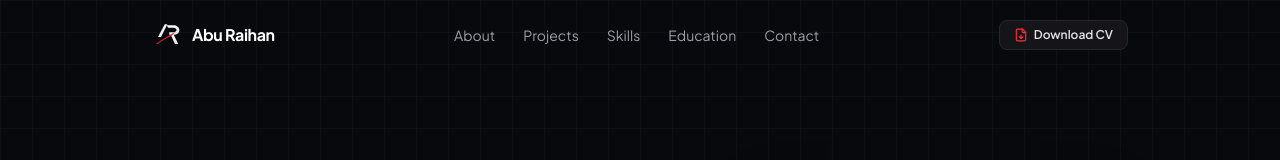
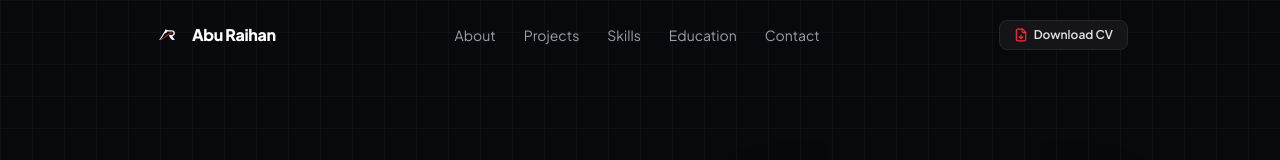
Before and after one commit to raihanns143/raihan-portfolio, a React (Vite) app: page / in a window 1280 px wide. Shown: the top 160 px of the page. Built offline with nearby package versions, Linux system fonts and the light colour scheme.

Commit message:
style(assets): redesign branding elements
Update favicon and logo assets with high-resolution metallic gradients and refined crimson accents to align with the new brand identity. Refactor the Logo component to support these updated SVG definitions.

```diff
--- a/src/components/Logo.tsx
+++ b/src/components/Logo.tsx
@@ -15,17 +15,15 @@ export const Logo: React.FC<LogoProps> = ({
   className = '',
   showSubtitle = true,
 }) => {
-  // Theme-aware fill colors
-  const bodyColor = theme === 'light' ? '#090A0F' : '#FFFFFF';
   const textColor = theme === 'light' ? '#090A0F' : '#FFFFFF';
   const subtitleColor = theme === 'light' ? '#4B5563' : '#9CA3AF';
 
-  // The distinctive AR Monogram Vector Glyph
+  // The distinctive AR Monogram Vector Glyph matching uploaded brand identity
   const renderGlyph = (glyphSize: number) => (
     <svg
       width={glyphSize}
       height={glyphSize}
-      viewBox="0 0 160 160"
+      viewBox="0 0 512 512"
       fill="none"
       xmlns="http://www.w3.org/2000/svg"
       className="shrink-0 transition-transform group-hover:scale-105 duration-200"
@@ -38,58 +36,75 @@ export const Logo: React.FC<LogoProps> = ({
           <stop offset="100%" stopColor="#EF4444" />
         </linearGradient>
 
-        <linearGradient id={`white-metal-${theme}`} x1="0%" y1="0%" x2="100%" y2="100%">
-          <stop offset="0%" stopColor={bodyColor} />
-          <stop offset="100%" stopColor={theme === 'light' ? '#18181B' : '#E4E4E7'} />
+        <linearGradient id={`metal-silver-a-${theme}`} x1="15%" y1="0%" x2="85%" y2="100%">
+          <stop offset="0%" stopColor={theme === 'light' ? '#18181B' : '#FFFFFF'} />
+          <stop offset="40%" stopColor={theme === 'light' ? '#27272A' : '#F1F5F9'} />
+          <stop offset="75%" stopColor={theme === 'light' ? '#3F3F46' : '#E2E8F0'} />
+          <stop offset="100%" stopColor={theme === 'light' ? '#52525B' : '#94A3B8'} />
+        </linearGradient>
+
+        <linearGradient id={`metal-silver-r-${theme}`} x1="0%" y1="0%" x2="100%" y2="100%">
+          <stop offset="0%" stopColor={theme === 'light' ? '#18181B' : '#FFFFFF'} />
+          <stop offset="40%" stopColor={theme === 'light' ? '#27272A' : '#F8FAFC'} />
+          <stop offset="75%" stopColor={theme === 'light' ? '#3F3F46' : '#E2E8F0'} />
+          <stop offset="100%" stopColor={theme === 'light' ? '#52525B' : '#94A3B8'} />
         </linearGradient>
       </defs>
 
-      {/* 1. Left Diagonal Stem of 'A' */}
+      <g transform="translate(10, 8)">
+        {/* 1. Upper Left Stalk & Apex of 'A' */}
         <path
-        d="M 68 22 L 82 22 L 48 90 L 32 90 Z"
-        fill={`url(#white-metal-${theme})`}
+          d="M 224 156 L 246 166 L 204 228 L 165 285 L 132 334 L 112 334 L 182 222 Z"
+          fill={`url(#metal-silver-a-${theme})`}
         />
 
-      {/* 2. Upper Bowl of 'R' */}
+        {/* 2. 'A' Top Segment */}
         <path
-        d="M 78 28
-           L 114 28
-           C 132 28, 146 39, 146 54
-           C 146 68, 134 78, 116 78
-           L 92 78
-           L 92 65
-           L 114 65
-           C 124 65, 131 59, 131 53
-           C 131 47, 124 41, 114 41
-           L 86 41
-           Z"
-        fill={`url(#white-metal-${theme})`}
+          d="M 224 156 L 262 168 L 242 202 L 204 228 Z"
+          fill={`url(#metal-silver-a-${theme})`}
         />
 
-      {/* 3. Diagonal Landing Leg of 'R' */}
+        {/* 3. Upper Curved Bowl of 'R' */}
         <path
-        d="M 98 74 L 114 74 L 140 128 L 122 128 Z"
-        fill={`url(#white-metal-${theme})`}
+          d="M 244 168
+             L 326 168
+             C 358 168, 382 188, 382 220
+             C 382 248, 360 268, 332 272
+             L 292 272
+             L 278 248
+             L 325 248
+             C 344 248, 356 236, 356 220
+             C 356 200, 342 190, 322 190
+             L 252 190
+             Z"
+          fill={`url(#metal-silver-r-${theme})`}
         />
 
-      {/* 4. The Dynamic Crimson Blade Crossbar (Velocity Slash #DC2626) */}
+        {/* 4. Sweeping Diagonal Leg of 'R' */}
         <path
-        d="M 18 128
-           L 32 128
-           C 52 112, 78 96, 106 84
-           L 126 62
-           C 104 74, 76 90, 48 108
-           C 34 118, 24 124, 18 128
+          d="M 302 260 L 330 260 L 384 334 L 332 334 L 284 274 Z"
+          fill={`url(#metal-silver-r-${theme})`}
+        />
+
+        {/* 5. Signature Dynamic Crimson Red Swoosh / Blade */}
+        <path
+          d="M 112 334
+             L 158 332
+             C 196 298, 244 264, 302 234
+             L 342 192
+             C 296 212, 242 248, 192 286
+             C 162 308, 138 322, 112 334
              Z"
           fill={`url(#red-accent-${theme})`}
         />
+      </g>
     </svg>
   );
 
   // Variant: Mark only
   if (variant === 'mark') {
     return (
-      <div className={`inline-flex items-center justify-center ${className}`}>
+      <div className={`inline-flex items-center ${className}`}>
         {renderGlyph(size)}
       </div>
     );
@@ -98,21 +113,21 @@ export const Logo: React.FC<LogoProps> = ({
   // Variant: Stacked
   if (variant === 'stacked') {
     return (
-      <div className={`flex flex-col items-center gap-2 group ${className}`}>
-        {renderGlyph(size)}
+      <div className={`inline-flex flex-col items-center gap-2 ${className}`}>
+        {renderGlyph(size * 1.5)}
         <div className="text-center">
           <span
-            className="text-sm font-extrabold tracking-wider uppercase block"
+            className="font-bold tracking-tight text-base block font-sans"
             style={{ color: textColor }}
           >
             Abu Raihan
           </span>
           {showSubtitle && (
             <span
-              className="text-[10px] tracking-widest font-mono uppercase block mt-0.5"
+              className="text-[11px] font-mono tracking-widest uppercase block mt-0.5"
               style={{ color: subtitleColor }}
             >
-              Developer · Builder
+              Developer
             </span>
           )}
         </div>
@@ -120,20 +135,20 @@ export const Logo: React.FC<LogoProps> = ({
     );
   }
 
-  // Variant: Full Horizontal Lockup
+  // Default: Full Horizontal Lockup
   return (
-    <div className={`inline-flex items-center gap-2.5 group ${className}`}>
+    <div className={`inline-flex items-center gap-2.5 select-none ${className}`}>
       {renderGlyph(size)}
       <div className="flex flex-col">
         <span
-          className="text-base font-bold tracking-tight leading-tight"
+          className="font-extrabold tracking-tight text-sm sm:text-base leading-tight font-sans"
           style={{ color: textColor }}
         >
           Abu Raihan
         </span>
         {showSubtitle && (
           <span
-            className="text-[10px] tracking-wider font-mono uppercase leading-tight"
+            className="text-[10px] font-mono tracking-wider uppercase leading-none mt-0.5"
             style={{ color: subtitleColor }}
           >
             Developer
```
Also changed, not shown: public/favicon.svg, public/logo-ar-dark.svg. Lines whose indentation alone changed are shown as unchanged.
